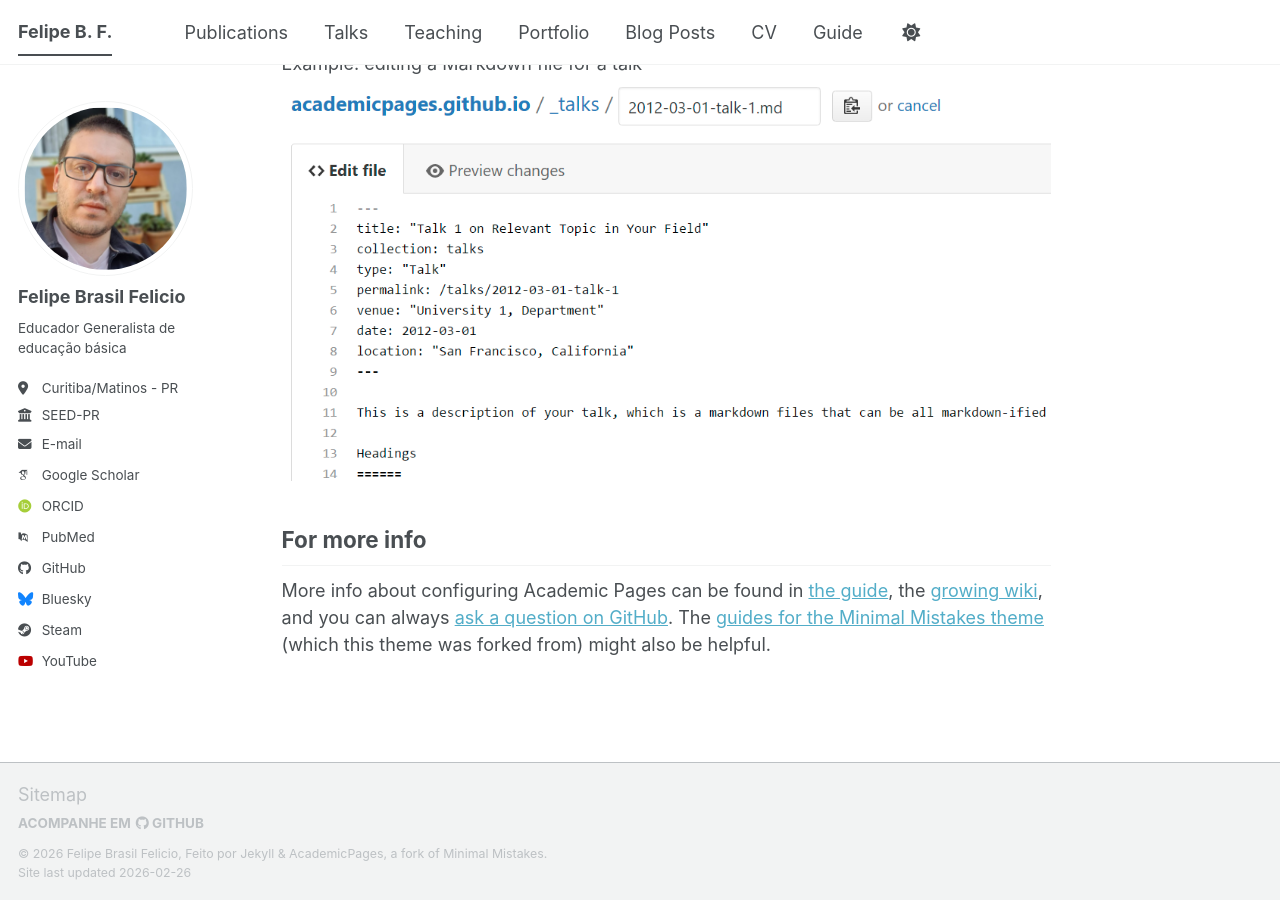
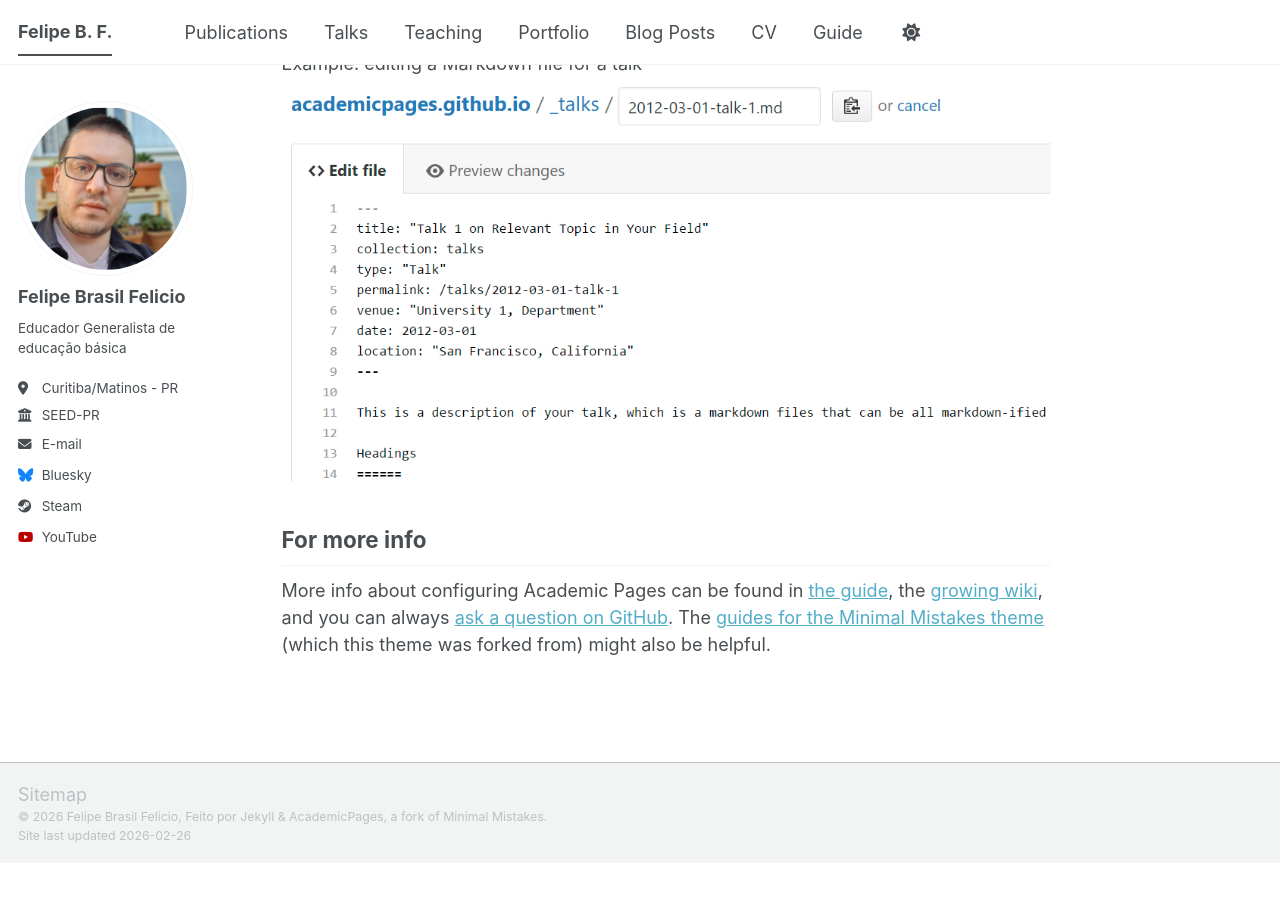
Before and after one commit to felipebrasilblog/felipebrasilprofile.github.io, a Jekyll site: the page built from _pages/about.md, in a window 1280 px wide and 900 px high, scrolled down 2720 px. Built offline with Jekyll 4.4.1, drawn with Linux system fonts in a browser that asks for light colours; some web fonts are replaced; a script bundle is joined from its source files by our own code; library files that are not in the unit come from our copies; after the commit the page ends 3583 px from its top, so only the background shows below that.

Commit message:
Update _config.yml

```diff
--- a/_config.yml
+++ b/_config.yml
@@ -35,13 +35,13 @@ author:
   # Academic websites
   academia         : # URL
   arxiv            : # URL - Update with the correct link to your profile
-  googlescholar    : ""
+  googlescholar    :
   inspire-hep      : # URL
   impactstory      : # URL
-  orcid            : ""
+  orcid            :
   semantic         : # URL
   ssrn             : # URL
-  pubmed           : ""
+  pubmed           :
   researchgate     : # URL
   scopus           : # URL
   zotero           : # URL
@@ -51,7 +51,7 @@ author:
   bitbucket        : # Username - Update with your username on the site
   codepen          : # Username
   dribbble         : # Username
-  github           : ""
+  github           :
   kaggle           : # Username
   stackoverflow    : # User number or user number and name (i.e., use "1" or "1/jeff-atwood")
 
@@ -71,7 +71,7 @@ author:
   medium           : # URL
   pinterest        : # Username
   soundcloud       : # Username
-  steam            : https://steamcommunity.com/id/felipebf/
+  steam            : felipebf
   telegram         : # URL
   tumblr           : # Username
   twitter          : # Username for X / Twitter
```
